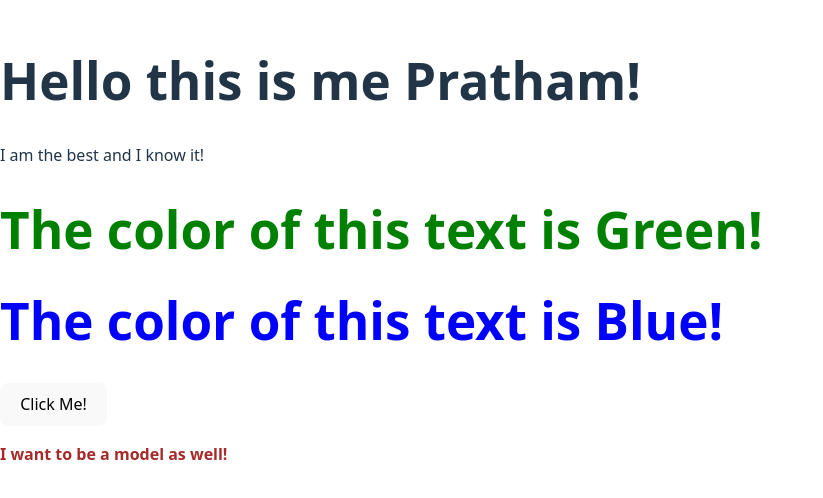
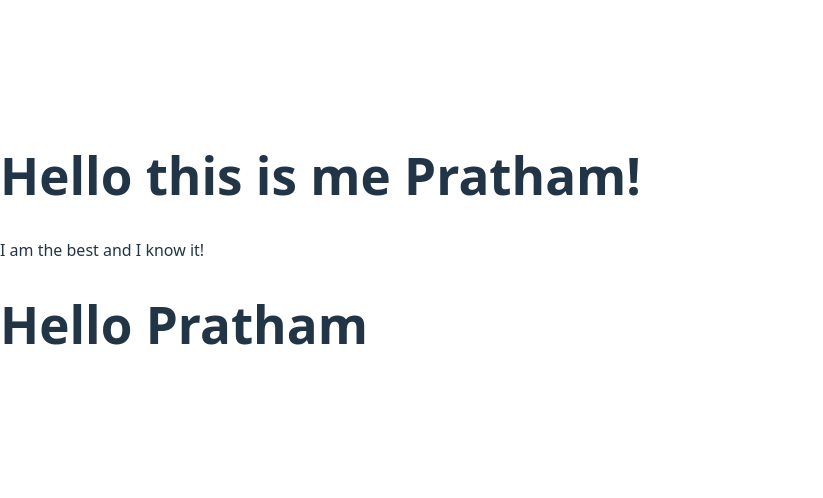
Before and after one commit to pratham2707/react-practice, a React (Vite) app: page / in a window 1280 px wide. Shown: the part 150-648 px from the top of the page, without its empty margins (0-823 px from the left). Built offline with nearby package versions, Linux system fonts and the light colour scheme.

Commit message:
Conditions in React, If Statement

```diff
--- a/src/App.jsx
+++ b/src/App.jsx
@@ -3,9 +3,11 @@
 // import Festival from "./Components/Expressions/Function.jsx"
 // import MyObject from "./Components/Expressions/ObjectProperties.jsx"
 
-import ClassName from "./Components/Variables/ClassName.jsx"
-import EventListner from "./Components/Variables/EventListners.jsx"
-import StyleAttribute from "./Components/Variables/StyleAttribute.jsx"
+// import ClassName from "./Components/Variables/ClassName.jsx"
+// import EventListner from "./Components/Variables/EventListners.jsx"
+// import StyleAttribute from "./Components/Variables/StyleAttribute.jsx"
+
+import IfStatement from "./Components/Conditions/IfStatement.jsx"
 
 function App() {
   return (
@@ -15,9 +17,12 @@ function App() {
       <MySister />
       <Festival />
       <MyObject /> */}
-      <ClassName />
+      {/* All related to attributes */}
+      {/* <ClassName />
       <EventListner />
-      <StyleAttribute />
+      <StyleAttribute /> */}
+      {/* All related to conditions */}
+      <IfStatement />
     </>
   )
 }
--- /dev/null
+++ b/src/Components/Conditions/IfStatement.jsx
@@ -0,0 +1,15 @@
+function IfStatement() {
+    let word;
+    const x = 10;
+    if (x >= 10) {
+        word = "Hello Pratham"
+    } else {
+        word = "Hello Shraddha"
+    }
+    return (
+        <>
+            <h1>{word}</h1>
+        </>
+    )
+}
+export default IfStatement;
```
